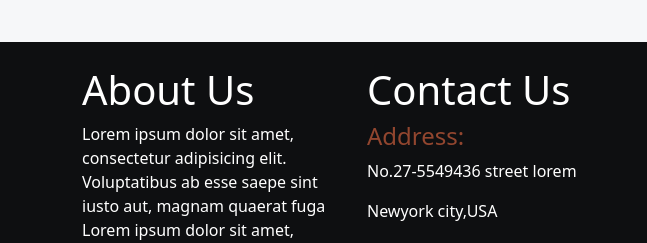
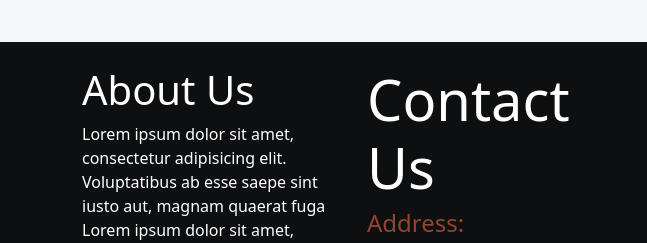
Before and after one commit to Haritha826/HomeLoan, a plain HTML site: page home_loan/index.html in a window 1280 px wide. Shown: the part 2056-2299 px from the top of the page, 0-647 px from the left. Drawn offline with nearby package versions, Linux system fonts and the light colour scheme.

Commit message:
Update index.html

```diff
--- a/home_loan/index.html
+++ b/home_loan/index.html
@@ -284,7 +284,7 @@
                     <p class="p">Lorem ipsum dolor sit amet, consectetur adipisicing elit. Voluptatibus ab esse saepe sint iusto aut, magnam quaerat fuga Lorem ipsum dolor sit amet, consectetur adipisicing elit. Voluptatibus ab esse saepe sint iusto aut, magnam </p>
                 </div>
                 <div class="col-md-3 col-sm-12 col-12 mt-4" >
-                    <h1 class="display-6">Contact Us</h1>
+                    <h1 class="display-4">Contact Us</h1>
                     <h4>Address:</h4>
                     <p>No.27-5549436 street lorem</p>
                     <p>Newyork city,USA</p>
```
